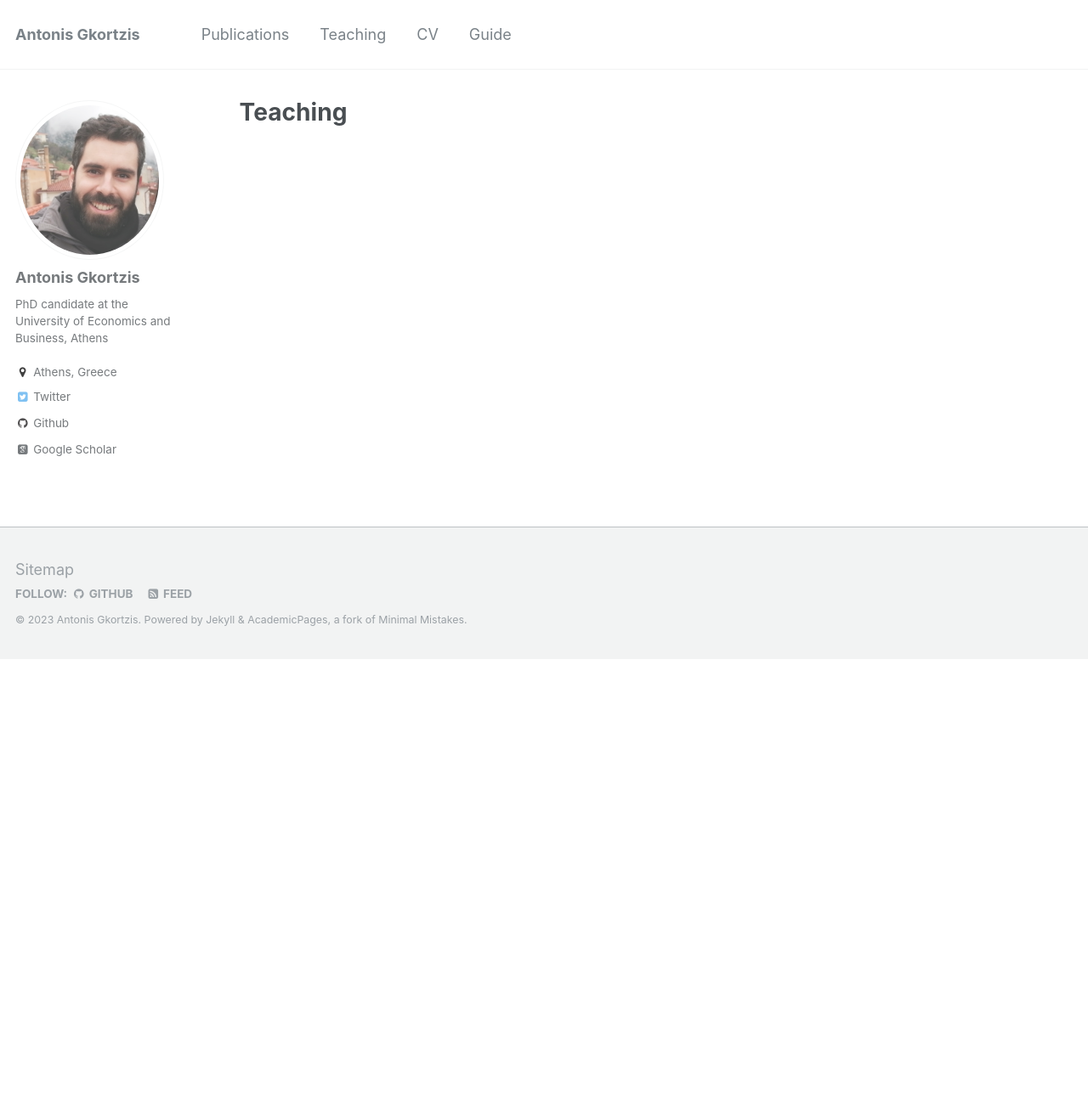
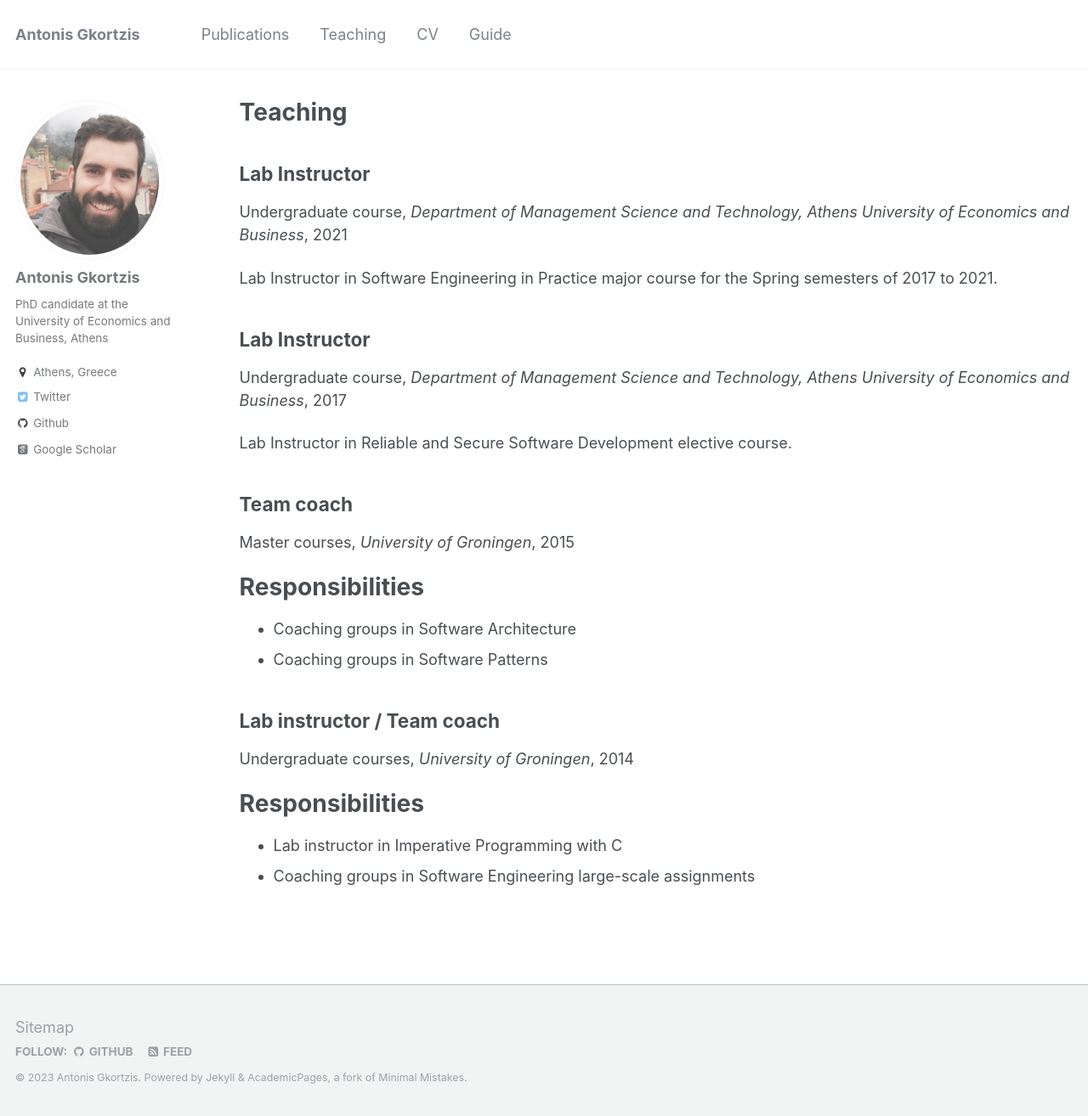
Before and after one commit to AntonisGkortzis/AntonisGkortzis.github.io, a Jekyll site: the page built from _pages/teaching.html, in a window 1280 px wide and 1314 px high. Shown: the whole window at 85% size. Built offline with Jekyll 4.4.1, drawn with Linux system fonts in a browser that asks for light colours; some web fonts are replaced; a file with an impossible date is left out.

Commit message:
Replace years wtih full dates in _teaching files

```diff
--- a/_teaching/aueb-seip.md
+++ b/_teaching/aueb-seip.md
@@ -4,11 +4,11 @@
 type: "Undergraduate course"
 permalink: /teaching/aueb_seip
 venue: "Department of Management Science and Technology, Athens University of Economics and Business"
-date: 2017_2021
+date: 2021-01-01
 location: "Athens, Greece"
 ---
 
-Lab Instructor in Software Engineering in Practice major course.
+Lab Instructor in Software Engineering in Practice major course for the Spring semesters of 2017 to 2021.
 
 Responsibilities
 ======
```
Also changed, not shown: _teaching/aueb_rssd.md (+1 -1 lines), _teaching/rug-bachelor.md (+1 -1 lines), _teaching/rug-master.md (+1 -1 lines).
